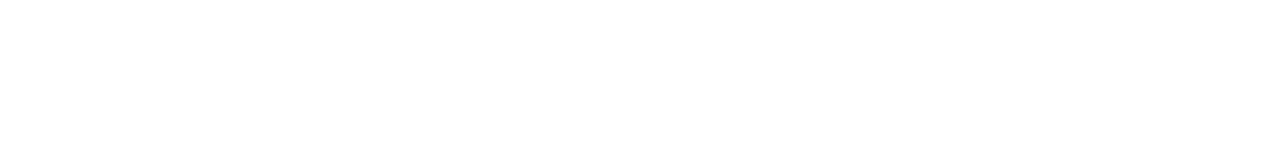
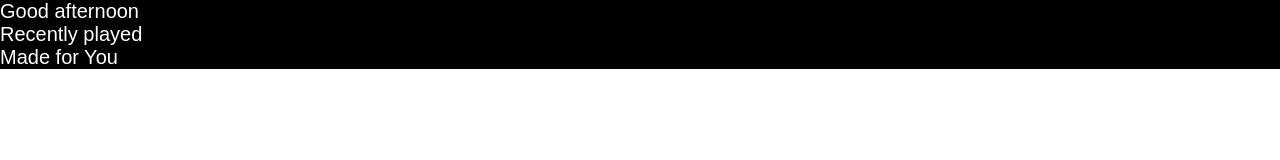
Before and after one commit to GhandchiMorteza/Spotify, a website: page index.html in a window 1280 px wide. Drawn offline with Linux system fonts and the light colour scheme; a web font is replaced by a local one.

Commit message:
project setup

```diff
--- a/index.html
+++ b/index.html
@@ -12,6 +12,19 @@
     <title>Spotify</title>
   </head>
   <body>
-    Test text
+    <main class="pages-container">
+      <section id="page-home" class="page page-home">
+        <section class="gener">Good afternoon</section>
+        <section class="recently">Recently played</section>
+        <section class="for-you">Made for You</section>
+      </section>
+      <section id="page-album" class="page page-album"></section>
+      <section id="page-liked" class="page page-liked"></section>
+      <section id="page-artist" class="page page-artist"></section>
+      <section id="page-player" class="page page-player"></section>
+      <section id="page-library" class="page page-library"></section>
+      <section id="page-search" class="page page-search"></section>
+    </main>
+    <nav></nav>
   </body>
 </html>
--- a/sass/base/_base.scss
+++ b/sass/base/_base.scss
@@ -18,3 +18,12 @@ body {
   font-size: 2rem;
   font-weight: 400;
 }
+
+.page {
+  background-color: black;
+  display: none;
+}
+
+#page-home {
+  display: block;
+}
```
Also changed, not shown: css/style.css, 1 other file.
